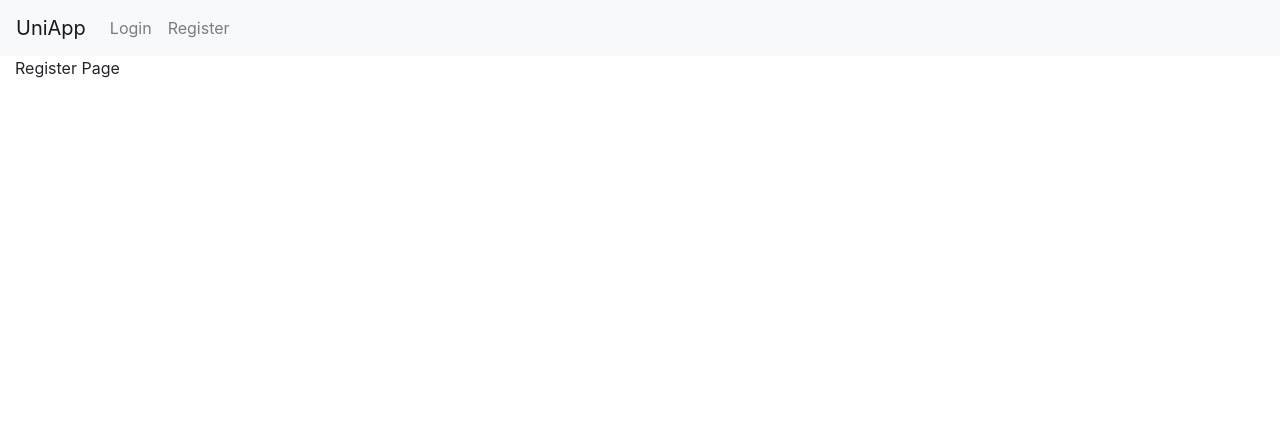
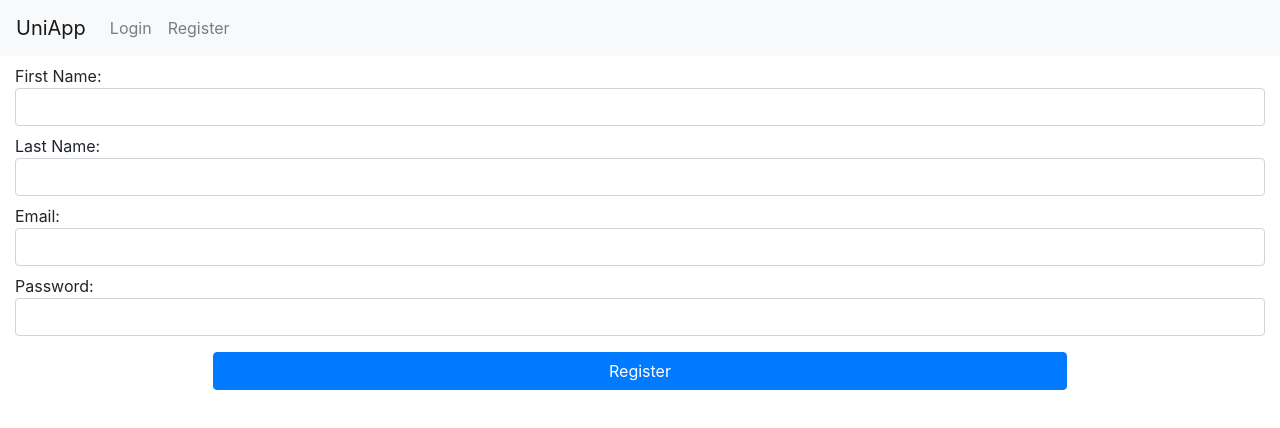
Before and after one commit to paulcosma97/uniapp, a React (Create React App) app in the folder client/: page /register in a window 1280 px wide. Shown: the top 428 px of the page. Built offline with nearby package versions, Linux system fonts and the light colour scheme.

Commit message:
Adds register page

```diff
--- a/client/src/modules/user/components/container/LoginContainer.tsx
+++ b/client/src/modules/user/components/container/LoginContainer.tsx
@@ -8,7 +8,7 @@ import {useTypedSelector} from "../../../../shared/state/utils";
 import { Redirect } from "react-router-dom";
 
 const LoginContainer: React.FC = () => {
-    const { register, errors, handleSubmit } = useForm();
+    const { register, errors, handleSubmit } = useForm<UserCredentials>();
     const dispatch = useDispatch();
     const invalidCredentials = useTypedSelector(state => state.user.login.error);
     const isLoggedIn = useTypedSelector(state => !!state.user.data);
@@ -18,7 +18,7 @@ const LoginContainer: React.FC = () => {
     };
 
     if (isLoggedIn) {
-        return <Redirect to="/home" />
+        return <Redirect to="/profile" />
     }
 
     return <LoginForm
@@ -33,8 +33,8 @@ const LoginContainer: React.FC = () => {
                 minLength: { value: 5, message: 'Your password is too short.' }
             })
         }}
-        handleSubmit={handleSubmit(onSubmit as any)}
-        invalidCredentials={invalidCredentials}
+        handleSubmit={handleSubmit(onSubmit)}
+        submitFailed={invalidCredentials}
     />
 };
 
--- /dev/null
+++ b/client/src/modules/user/components/container/RegisterContainer.tsx
@@ -0,0 +1,49 @@
+import React from "react";
+import {useForm} from "react-hook-form";
+import {ShortUser, UserCredentials} from "../../../../shared/user/model/user.model";
+import {useDispatch} from "react-redux";
+import {registerUser} from "../../../../shared/user/state/user.actions";
+import {useTypedSelector} from "../../../../shared/state/utils";
+import {Redirect} from "react-router-dom";
+import RegisterForm from "../presentational/RegisterForm";
+
+type RegistrationData = ShortUser & UserCredentials;
+const RegisterContainer: React.FC = () => {
+    const { register, errors, handleSubmit } = useForm<RegistrationData>();
+    const dispatch = useDispatch();
+    const registrationError = useTypedSelector(state => state.user.register.error);
+
+    const onSubmit = (data: RegistrationData) => {
+        dispatch(registerUser(data));
+    };
+
+    if (registrationError === false) {
+        return <Redirect to="/login" />
+    }
+
+    return <RegisterForm
+        errors={errors as any}
+        refs={{
+            email: register({
+                required: { value: true, message: 'Please type your email.' },
+                pattern: { value: /\S+@\S+\.\S+/, message: 'Please type a valid email.' }
+            }),
+            password: register({
+                required: { value: true, message: 'Please type your password.' },
+                minLength: { value: 5, message: 'Your password is too short.' }
+            }),
+            firstName: register({
+                required: { value: true, message: 'Please type your first name.' },
+                minLength: { value: 3, message: 'Your first name is too short.' }
+            }),
+            lastName: register({
+                required: { value: true, message: 'Please type your last name.' },
+                minLength: { value: 3, message: 'Your last name is too short.' }
+            }),
+        }}
+        handleSubmit={handleSubmit(onSubmit)}
+        submitFailed={!!registrationError}
+    />
+};
+
+export default RegisterContainer;
--- a/client/src/modules/user/components/page/RegisterPage.tsx
+++ b/client/src/modules/user/components/page/RegisterPage.tsx
@@ -1,10 +1,11 @@
 import React from "react";
 import Layout from "../../../../shared/components/layout/Layout";
+import RegisterContainer from "../container/RegisterContainer";
 
 const RegisterPage: React.FC = () => {
 
     return <Layout>
-        Register Page
+        <RegisterContainer />
     </Layout>
 };
 
--- a/client/src/modules/user/components/presentational/LoginForm.tsx
+++ b/client/src/modules/user/components/presentational/LoginForm.tsx
@@ -1,27 +1,23 @@
-import React, {LegacyRef} from "react";
+import React from "react";
 import ErrorLabel from "../../../../shared/components/form/error-label/ErrorLabel";
 import Alert from "react-bootstrap/Alert";
+import BaseFormProps from "../../../../shared/components/form/model/BaseFormProps";
 
-export interface LoginFields<T = any> {
-    email: T;
-    password: T;
+export interface LoginFields<> {
+    email: string;
+    password: string;
 }
 
-export interface LoginFormProps {
-    errors: LoginFields<{ message: string }>;
-    refs: LoginFields<LegacyRef<HTMLInputElement>>;
-    handleSubmit: (...args: any) => any;
-    invalidCredentials: boolean;
-}
+export type LoginFormProps = BaseFormProps<LoginFields>;
 
 const LoginForm: React.FC<LoginFormProps> = props => (
     <form className="form-group mt-2" onSubmit={props.handleSubmit}>
-        <label htmlFor="email">Email:</label>
+        <label htmlFor="email" className="mb-0">Email:</label>
         <input type="email" className="form-control" name="email" id="email" ref={props.refs.email}/>
         {props.errors.email
             && <ErrorLabel text={props.errors.email.message}/> }
 
-        <label className="mt-2" htmlFor="email">Password:</label>
+        <label className="mt-2 mb-0" htmlFor="email">Password:</label>
         <input type="password" className="form-control" name="password" id="password" ref={props.refs.password}/>
         {props.errors.password
             && <ErrorLabel text={props.errors.password.message}/> }
@@ -30,7 +26,7 @@ const LoginForm: React.FC<LoginFormProps> = props => (
             <input type="submit" className="btn btn-primary mt-3 col-8 mx-auto" value="Login" />
         </div>
 
-        { props.invalidCredentials
+        { props.submitFailed
             && <Alert variant="danger" className="mt-3 text-center">Incorrect email or password!</Alert> }
     </form>
 );
--- /dev/null
+++ b/client/src/modules/user/components/presentational/RegisterForm.tsx
@@ -0,0 +1,47 @@
+import React from "react";
+import ErrorLabel from "../../../../shared/components/form/error-label/ErrorLabel";
+import Alert from "react-bootstrap/Alert";
+import BaseFormProps from "../../../../shared/components/form/model/BaseFormProps";
+
+export interface RegisterFields {
+    email: string;
+    password: string;
+    firstName: string;
+    lastName: string;
+}
+
+export type RegisterFormProps = BaseFormProps<RegisterFields>
+
+const RegisterForm: React.FC<RegisterFormProps> = props => (
+    <form className="form-group mt-2" onSubmit={props.handleSubmit}>
+
+        <label htmlFor="firstName" className="mb-0">First Name:</label>
+        <input type="text" className="form-control" name="firstName" id="firstName" ref={props.refs.firstName}/>
+        {props.errors.firstName
+            && <ErrorLabel text={props.errors.firstName.message}/> }
+
+        <label htmlFor="lastName" className="mt-2 mb-0">Last Name:</label>
+        <input type="text" className="form-control" name="lastName" id="lastName" ref={props.refs.lastName}/>
+        {props.errors.lastName
+            && <ErrorLabel text={props.errors.lastName.message}/> }
+
+        <label htmlFor="email" className="mt-2 mb-0">Email:</label>
+        <input type="email" className="form-control" name="email" id="email" ref={props.refs.email}/>
+        {props.errors.email
+            && <ErrorLabel text={props.errors.email.message}/> }
+
+        <label className="mt-2 mb-0" htmlFor="password">Password:</label>
+        <input type="password" className="form-control" name="password" id="password" ref={props.refs.password}/>
+        {props.errors.password
+            && <ErrorLabel text={props.errors.password.message}/> }
+
+        <div className="row">
+            <input type="submit" className="btn btn-primary mt-3 col-8 mx-auto" value="Register" />
+        </div>
+
+        { props.submitFailed
+            && <Alert variant="danger" className="mt-3 text-center">Incorrect email or password!</Alert> }
+    </form>
+);
+
+export default RegisterForm;
--- /dev/null
+++ b/client/src/shared/components/form/model/BaseFormProps.ts
@@ -0,0 +1,8 @@
+import {LegacyRef} from "react";
+
+export default interface BaseFormProps<T extends Record<string, any>> {
+    errors: Record<keyof T, { message: string }>;
+    refs: Record<keyof T, LegacyRef<HTMLInputElement>>;
+    handleSubmit: (...args: any) => any;
+    submitFailed: boolean;
+}
--- a/client/src/shared/components/navbar/Navbar.tsx
+++ b/client/src/shared/components/navbar/Navbar.tsx
@@ -7,6 +7,7 @@ export interface SimpleLink {
     type: 'link';
     url: string;
     text: string;
+    onClick?: () => void;
 }
 
 export interface DropdownLinks {
@@ -31,7 +32,7 @@ const Navbar: React.FC<NavbarProps> = props => (
         <BNavbar.Collapse id="responsive-navbar-nav">
             <Nav className="mr-auto">
                 {props.links.filter(isSimpleLink)
-                    .map((link: SimpleLink) => <Link key={link.url} className="nav-link" to={link.url}>{link.text}</Link>)}
+                    .map((link: SimpleLink) => <Link onClick={link.onClick} key={link.url} className="nav-link" to={link.url}>{link.text}</Link>)}
             </Nav>
         </BNavbar.Collapse>
     </BNavbar>
--- a/client/src/shared/user/state/user.reducer.ts
+++ b/client/src/shared/user/state/user.reducer.ts
@@ -1,10 +1,14 @@
 import User from "../model/user.model";
 import {UserActions, UserActionsUnion} from "./user.actions";
+
 
 export interface UserState {
     data?: User;
     login: {
         error: boolean;
+    },
+    register: {
+        error: boolean | null;
     }
     loading: boolean;
 }
@@ -13,6 +17,9 @@ const initialState: UserState = {
     loading: false,
     login: {
         error: false
+    },
+    register: {
+        error: null
     }
 };
 
@@ -24,6 +31,7 @@ export default function reducer(state = initialState, action: UserActionsUnion):
                 loading: true
             }
         }
+        case UserActions.LOGIN_USER_SUCCESS:
         case UserActions.LOAD_USER_SUCCESS: {
             return {
                 ...state,
@@ -38,7 +46,6 @@ export default function reducer(state = initialState, action: UserActionsUnion):
                 loading: false
             }
         }
-        case UserActions.LOGIN_USER_SUCCESS:
         case UserActions.LOGIN_USER: {
             return {
                 ...state,
@@ -55,6 +62,47 @@ export default function reducer(state = initialState, action: UserActionsUnion):
                 }
             }
         }
+        case UserActions.REGISTER_USER: {
+            return {
+                ...state,
+                register: {
+                    error: null,
+                }
+            }
+        }
+        case UserActions.REGISTER_USER_SUCCESS: {
+            return {
+                ...state,
+                register: {
+                    error: false
+                }
+            }
+        }
+        case UserActions.REGISTER_USER_FAIL: {
+            return {
+                ...state,
+                register: {
+                    error: true,
+                }
+            }
+        }
+        case UserActions.LOGOUT_USER: {
+            return {
+                ...state,
+                loading: true
+            }
+        }
+        case UserActions.LOGOUT_USER_SUCCESS: {
+            return {
+                ...initialState
+            }
+        }
+        case UserActions.LOGOUT_USER_FAIL: {
+            return {
+                ...state,
+                loading: false
+            }
+        }
         default: {
             return state;
         }
```
Also changed, not shown: client/src/shared/components/navbar/container/NavbarContainer.tsx (+35 -24 lines), client/src/shared/user/service/user.service.ts (+16 -10 lines), client/src/shared/user/state/user.actions.ts (+17 -2 lines), client/src/shared/user/state/user.saga.ts (+19 -6 lines), 1 other file (tests, documents, lock files or other folders).
